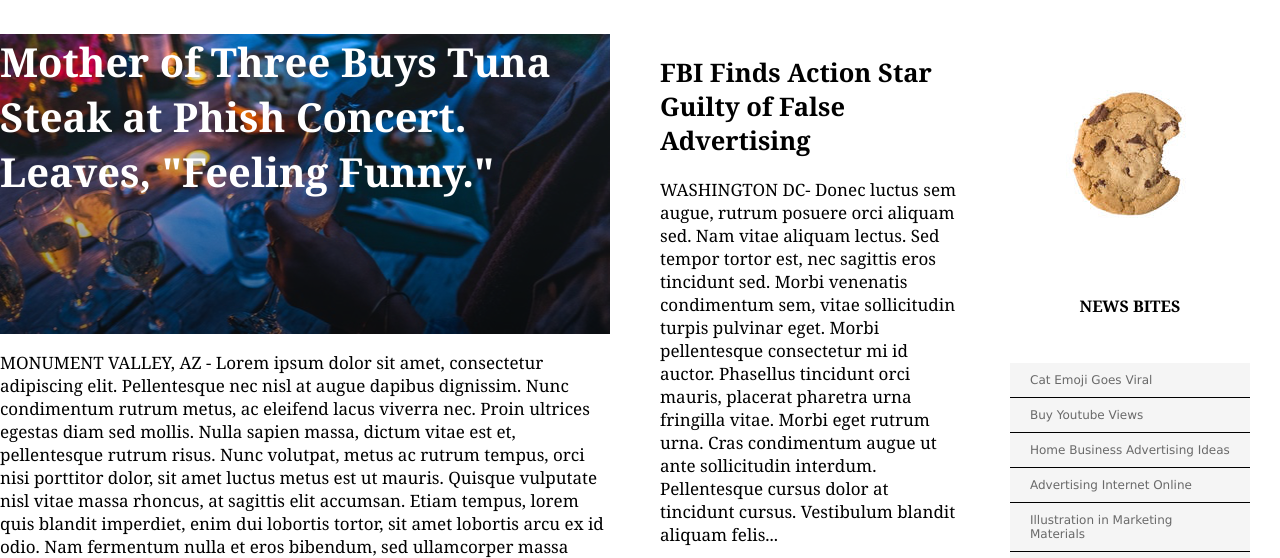
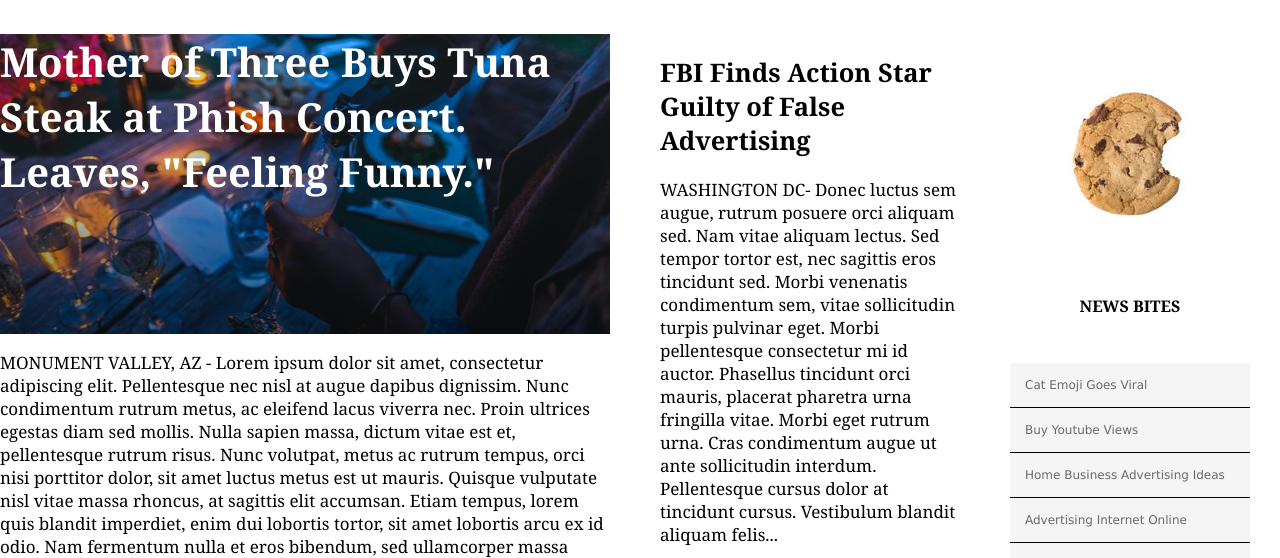
Before and after one commit to bgschubert/my-times, a plain HTML site: page index.html in a window 1280 px wide. Shown: the part 86-644 px from the top of the page. Drawn offline with Linux system fonts and the light colour scheme.

Commit message:
Fixed News Bites.

```diff
--- a/resources/CSS/style.css
+++ b/resources/CSS/style.css
@@ -125,7 +125,7 @@ background-color: WhiteSmoke;
 font-family: Verdana;
 font-size: 12px;
 color: DimGray;
-padding: 10px 20px
+padding: 15px 15px;
 }
 
 .earth{
```
